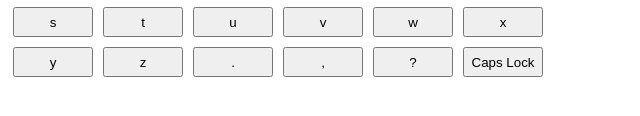
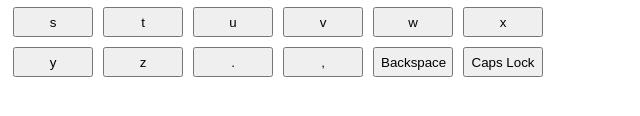
Before and after one commit to AndCheb/virtual_keyboard, a plain HTML site: page index.html in a window 1280 px wide. Shown: the part 390-506 px from the top of the page, 362-1002 px from the left. Drawn offline with Linux system fonts and the light colour scheme.

Commit message:
add backspace button

```diff
--- a/index.html
+++ b/index.html
@@ -43,7 +43,7 @@
             <li><button type="button">z</button></li>
             <li><button type="button">.</button></li>
             <li><button type="button">,</button></li>
-            <li><button type="button">?</button></li>
+            <li><button type="button">Backspace</button></li>
             <li><button type="button">Caps Lock</button></li>
         </ul>
     </div>
```
